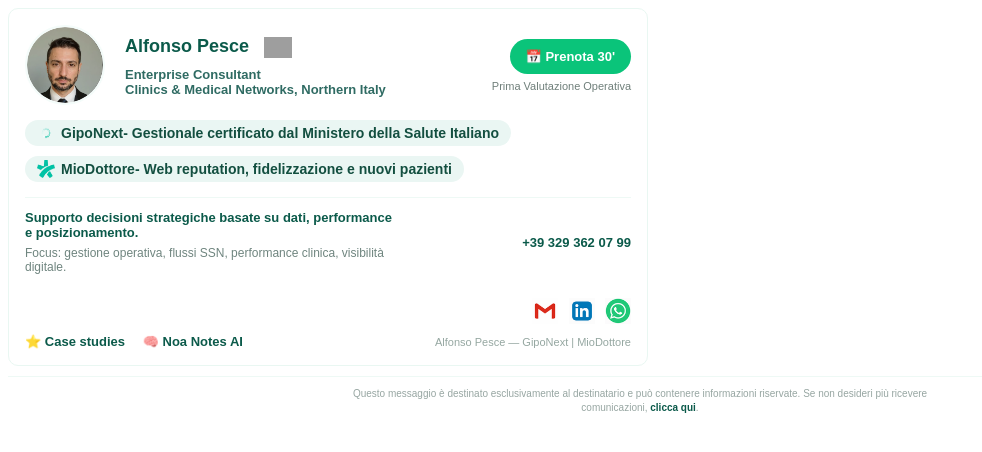
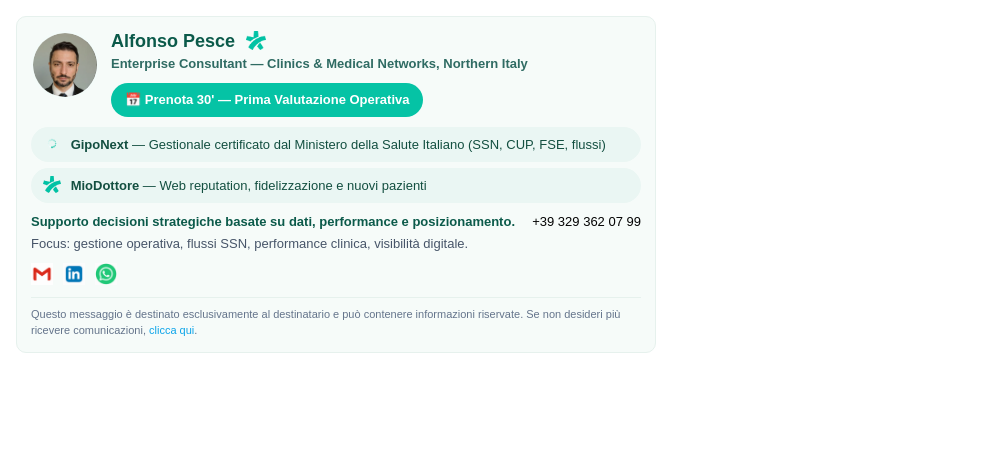
Before and after one commit to Alfpes24/firma_alf, a plain HTML site: page index.html in a window 1280 px wide. Shown: the whole page, without its empty margins (0-982 px from the left). Drawn offline with Linux system fonts and the light colour scheme; grey boxes are pictures that could not be loaded.

Commit message:
Update index.html

```diff
--- a/index.html
+++ b/index.html
@@ -1,143 +1,144 @@
-<!-- Firma: Consultative Premium — versione finale con loghi statici e link diretti -->
-<table cellpadding="0" cellspacing="0" border="0" style="font-family:Arial, Helvetica, sans-serif; color:#153B34; max-width:640px;">
+<!DOCTYPE html>
+<html lang="it">
+<head>
+<meta charset="utf-8">
+<meta name="viewport" content="width=device-width">
+<title>Firma — Alfonso Pesce</title>
+</head>
+<body style="margin:0; padding:0; background:#ffffff;">
+
+<!-- ===== Firma Alfonso Pesce — Gmail-safe & Mobile-first ===== -->
+<table role="presentation" cellpadding="0" cellspacing="0" border="0" style="width:100%; font-family:Arial,Helvetica,sans-serif; color:#0f172a;">
   <tr>
-    <td style="padding:16px; border-radius:10px; border:1px solid #e9f7f2;">
-      <!-- 1) IDENTITÀ -->
-      <table cellpadding="0" cellspacing="0" border="0" style="width:100%; vertical-align:middle;">
+    <td align="left" style="padding:16px;">
+      <table role="presentation" cellpadding="0" cellspacing="0" border="0" style="width:100%; max-width:640px; border:1px solid #E6F1ED; background:#F6FBF9; border-radius:10px;">
         <tr>
-          <td style="width:86px; vertical-align:middle; padding-right:14px;">
-            <img src="https://alfpes24.github.io/firma_alf/Alfonso.Pesce.png" alt="Alfonso Pesce" width="76" height="76"
-                 style="border-radius:50%; display:block; object-fit:cover; border:2px solid #f4fcfa;">
+          <td style="padding:14px;">
+
+            <!-- HEADER: Foto + Nome/Ruolo + CTA -->
+            <table role="presentation" cellpadding="0" cellspacing="0" border="0" style="width:100%;">
+              <tr>
+                <!-- FOTO (no height fisso → niente ovali) -->
+                <td valign="top" style="width:64px; padding:0 12px 0 0;">
+                  <img src="https://alfpes24.github.io/firma_alf/Alfonso.Pesce.png"
+                       alt="Alfonso Pesce" width="64"
+                       style="display:block; max-width:64px; height:auto; border-radius:50%; border:2px solid #f4fcfa; outline:0; vertical-align:middle;">
                 </td>
-          <td style="vertical-align:middle; padding-right:12px;">
-            <div style="font-size:18px; font-weight:800; color:#0b5a4a; line-height:1;">
+
+                <!-- Testo -->
+                <td valign="top" style="padding:0;">
+                  <div style="font-weight:800; font-size:18px; line-height:20px; margin:0 0 4px 0; color:#0b5a4a;">
                     Alfonso Pesce
-              <img src="https://prowly-prod.s3.eu-west-1.amazonaws.com/uploads/4818/assets/40124/miodottore-mktpl-symbol-turquoise.png"
-                   alt="MioDottore" width="28" height="28" style="vertical-align:middle; margin-left:10px; display:inline-block; object-fit:contain;">
+                    <!-- Simbolo MD (inline, piccolo, non deforma) -->
+                    <img src="https://alfpes24.github.io/firma_alf/logomd.png"
+                         alt="MioDottore" width="20" style="display:inline-block; height:auto; vertical-align:-3px; margin-left:6px; border:0; outline:0;">
                   </div>
-            <div style="font-size:13px; color:#2f6b63; margin-top:6px; font-weight:600;">
-              Enterprise Consultant <br> Clinics & Medical Networks, Northern Italy
+                  <div style="font-size:13px; line-height:18px; color:#2f6b63; margin:0 0 10px 0; font-weight:600;">
+                    Enterprise Consultant — Clinics &amp; Medical Networks, Northern Italy
                   </div>
-          </td>
-          <td style="vertical-align:middle; text-align:right; width:200px;">
-            <a href="https://calendar.app.google/aGek4jdhw3rHaxL37" target="_blank"
-               style="display:inline-block; padding:10px 16px; border-radius:26px; background:#0ac47a; color:#fff; font-weight:700; font-size:13px; text-decoration:none;">
-              📅 Prenota 30'
+
+                  <!-- CTA Calendario -->
+                  <div>
+                    <a href="https://calendar.app.google/aGek4jdhw3rHaxL37"
+                       style="display:inline-block; background:#05c3a5; color:#ffffff; font-size:13px; line-height:16px; font-weight:700; text-decoration:none; padding:9px 14px; border-radius:999px;">
+                       📅 Prenota 30' — Prima Valutazione Operativa
                     </a>
-            <div style="font-size:11px; color:#6f7f7a; margin-top:6px; text-align:right;">Prima Valutazione Operativa</div>
-          </td>
-        </tr>
-      </table>
-
-      <!-- 2) LOGHI GIPONEXT + MIODOTTORE -->
-      <div style="height:12px;"></div>
-      <table cellpadding="0" cellspacing="0" border="0" style="width:100%; font-family:Arial, Helvetica, sans-serif; font-size:14px;">
-        <tr>
-          <td style="padding:3px 0;">
-            <div style="display:inline-flex; align-items:center; background-color:#eaf6f3; border-radius:999px; padding:4px 12px; margin-bottom:4px;">
-              <img src="https://alfpes24.github.io/firma_alf/download.png" width="18" height="18" style="vertical-align:middle; border:none; margin-right:6px;">
-              <span style="color:#134f40; font-weight:600;">GipoNext- Gestionale certificato dal Ministero della Salute Italiano</span>
-            </div>
-          </td>
-        </tr>
-        <tr>
-          <td style="padding:3px 0;">
-            <div style="display:inline-flex; align-items:center; background-color:#eaf6f3; border-radius:999px; padding:4px 12px;">
-              <img src="https://alfpes24.github.io/firma_alf/logomd.png" width="18" height="18" style="vertical-align:middle; border:none; margin-right:6px;">
-              <span style="color:#134f40; font-weight:600;">MioDottore- Web reputation, fidelizzazione e nuovi pazienti</span>
                   </div>
                 </td>
               </tr>
             </table>
 
-      <!-- divider -->
-      <div style="height:12px;"></div>
-      <div style="border-top:1px solid #eef9f5;"></div>
-      <div style="height:12px;"></div>
+            <!-- SPACER -->
+            <div style="height:10px; line-height:10px;">&#8203;</div>
 
-      <!-- 3) VALUE LINE -->
-      <table cellpadding="0" cellspacing="0" border="0" style="width:100%; font-size:13px; color:#425e57;">
+            <!-- PILLARS con loghi statici -->
+            <table role="presentation" cellpadding="0" cellspacing="0" border="0" style="width:100%;">
               <tr>
-          <td style="vertical-align:middle; padding-right:12px;">
-            <div style="font-weight:700; color:#0b5a4a; font-size:13px;">
+                <td style="padding:0;">
+                  <div style="background:#EAF6F3; border-radius:999px; padding:8px 12px; font-size:13px; line-height:18px; margin:0 0 6px 0; color:#134f40;">
+                    <img src="https://alfpes24.github.io/firma_alf/download.png" alt="GipoNext" width="18" style="display:inline-block; height:auto; vertical-align:-3px; margin-right:6px; border:0;">
+                    <strong>GipoNext</strong> — Gestionale certificato dal Ministero della Salute Italiano (SSN, CUP, FSE, flussi)
+                  </div>
+                  <div style="background:#EAF6F3; border-radius:999px; padding:8px 12px; font-size:13px; line-height:18px; color:#134f40;">
+                    <img src="https://alfpes24.github.io/firma_alf/logomd.png" alt="MioDottore" width="18" style="display:inline-block; height:auto; vertical-align:-3px; margin-right:6px; border:0;">
+                    <strong>MioDottore</strong> — Web reputation, fidelizzazione e nuovi pazienti
+                  </div>
+                </td>
+              </tr>
+            </table>
+
+            <!-- SPACER -->
+            <div style="height:10px; line-height:10px;">&#8203;</div>
+
+            <!-- VALUE PROP + CONTATTI -->
+            <table role="presentation" cellpadding="0" cellspacing="0" border="0" style="width:100%;">
+              <tr>
+                <td valign="top" style="padding:0; font-size:13px; line-height:18px; color:#0f172a;">
+                  <div style="font-weight:700; color:#0b5a4a; margin:0 0 4px 0;">
                     Supporto decisioni strategiche basate su dati, performance e posizionamento.
                   </div>
-            <div style="font-size:12px; color:#6f857f; margin-top:6px;">
+                  <div style="color:#475569; margin:0;">
                     Focus: gestione operativa, flussi SSN, performance clinica, visibilità digitale.
                   </div>
                 </td>
-
-          <td style="vertical-align:middle; text-align:right; width:220px;">
-            <div style="font-size:13px; font-weight:700; color:#0b5a4a;">+39 329 362 07 99</div>
+                <td valign="top" align="right" style="padding:0; white-space:nowrap; font-size:13px; line-height:18px;">
+                  <a href="https://wa.me/393293620799?text=Ciao%20Alfonso" style="color:#040404; text-decoration:none;">+39&nbsp;329&nbsp;362&nbsp;07&nbsp;99</a><br>
 
                 </td>
               </tr>
             </table>
 
-      <!-- spazio -->
-      <div style="height:14px;"></div>
+            <!-- SPACER -->
+            <div style="height:10px; line-height:10px;">&#8203;</div>
 
-      <!-- 4) ICON STRIP STATICHE CON LINK DIRETTI -->
-      <div style="margin-top:10px; text-align:right;">
-        <a href="mailto:alfonso.pesce@miodottore.it" title="Gmail" style="display:inline-block; margin-left:6px;">
-          <img src="https://alfpes24.github.io/firma_alf/icon_gmail.png" width="26" height="26" style="border:none; vertical-align:middle;">
+            <!-- ICONE STATICHE (repo tuo) -->
+            <table role="presentation" cellpadding="0" cellspacing="0" border="0" style="width:auto;">
+              <tr>
+                <td style="padding:0 10px 0 0;">
+                  <a href="mailto:alfonso.pesce@miodottore.it" title="Email">
+                    <img src="https://alfpes24.github.io/firma_alf/icon_gmail.png" alt="Email"
+                         width="22" style="display:block; border:0; outline:0; height:auto;">
                   </a>
-        <a href="https://www.linkedin.com/in/alfonso-pesce-software-poliambulatori" target="_blank" title="LinkedIn" style="display:inline-block; margin-left:6px;">
-          <img src="https://alfpes24.github.io/firma_alf/icon_linkedin.png" width="26" height="26" style="border:none; vertical-align:middle;">
+                </td>
+                <td style="padding:0 10px 0 0;">
+                  <a href="https://www.linkedin.com/in/alfonso-pesce-software-poliambulatori" title="LinkedIn">
+                    <img src="https://alfpes24.github.io/firma_alf/icon_linkedin.png" alt="LinkedIn"
+                         width="22" style="display:block; border:0; outline:0; height:auto;">
                   </a>
-        <a href="https://wa.me/393293620799?text=Ciao%20Alfonso" target="_blank" title="WhatsApp" style="display:inline-block; margin-left:6px;">
-          <img src="https://alfpes24.github.io/firma_alf/icon_whatsapp.png" width="26" height="26" style="border:none; vertical-align:middle;">
+                </td>
+                <td style="padding:0;">
+                  <a href="https://wa.me/393293620799?text=Ciao%20Alfonso" title="WhatsApp">
+                    <img src="https://alfpes24.github.io/firma_alf/icon_whatsapp.png" alt="WhatsApp"
+                         width="22" style="display:block; border:0; outline:0; height:auto;">
                   </a>
+                </td>
+              </tr>
+            </table>
+
+            <!-- SPACER -->
+            <div style="height:12px; line-height:12px;">&#8203;</div>
+
+            <!-- DISCLAIMER unico -->
+            <table role="presentation" cellpadding="0" cellspacing="0" border="0" style="width:100%;">
+              <tr>
+                <td style="border-top:1px solid #E6F1ED; padding-top:8px;">
+                  <div style="font-size:11px; line-height:16px; color:#64748b;">
+                    Questo messaggio è destinato esclusivamente al destinatario e può contenere informazioni riservate.
+                    Se non desideri più ricevere comunicazioni,
+                    <a href="mailto:alfonso.pesce@miodottore.it?subject=Rimozione%20dalla%20mailing%20list&body=Buongiorno%2C%20desidero%20non%20ricevere%20pi%C3%B9%20comunicazioni."
+                       style="color:#0ea5e9; text-decoration:none;">clicca qui</a>.
                   </div>
+                </td>
+              </tr>
+            </table>
 
-      <!-- 5) RISORSE SECONDARIE + LUOGO -->
-      <table cellpadding="0" cellspacing="0" border="0" style="width:100%; font-size:13px; margin-top:10px;">
-        <tr>
-          <td style="vertical-align:middle;">
-            <a href="https://pro.miodottore.it/storie-di-successo" style="text-decoration:none; color:#0b5a4a; font-weight:600; margin-right:14px;">⭐ Case studies</a>
-            <a href="https://noa.ai/it/" style="text-decoration:none; color:#0b5a4a; font-weight:600;">🧠 Noa Notes AI</a>
-          </td>
-          <td style="vertical-align:middle; text-align:right; color:#95a7a1; font-size:11px;">
-            Alfonso Pesce — GipoNext | MioDottore<br>
           </td>
         </tr>
       </table>
     </td>
   </tr>
 </table>
-<!-- 6) DISCLAIMER / UNSUBSCRIBE (responsive + email-safe + single-line) -->
-<table width="100%" cellpadding="0" cellspacing="0" border="0" role="presentation" style="border-top:1px solid #eef9f5; margin-top:10px;">
-  <tr>
-    <td align="center" style="padding:10px 12px 0 12px;">
-      <table width="100%" cellpadding="0" cellspacing="0" border="0" role="presentation" style="max-width:640px;">
-        <tr>
-          <td class="footer-disclaimer" align="center" style="font-family:Arial,Helvetica,sans-serif; font-size:10px; color:#97a6a2; line-height:1.4; text-align:center; word-break:break-word;">
-            Questo messaggio è destinato esclusivamente al destinatario e può contenere informazioni riservate. Se non desideri più ricevere comunicazioni,
-            <a class="unsub-link" href="mailto:alfonso.pesce@miodottore.it?subject=Rimozione%20dalla%20mailing%20list&body=Buongiorno%2C%20desidero%20non%20ricevere%20pi%C3%B9%20comunicazioni." style="color:#0b5a4a; text-decoration:none; font-weight:600;">clicca qui</a>.
-          </td>
-        </tr>
-      </table>
-    </td>
-  </tr>
-</table>
+<!-- ===== END Firma ===== -->
 
-
-<!-- Mobile tweaks (supportati da Gmail/Apple Mail) -->
-<style>
-@media screen and (max-width:480px){
-  .footer-disclaimer{
-    font-size:13px !important;
-    line-height:1.6 !important;
-    padding-top:10px !important;
-  }
-  .unsub-link{
-    display:inline-block !important;
-    padding:10px 14px !important;
-    border:1px solid #0b5a4a !important;
-    border-radius:6px !important;
-    margin-top:8px !important;
-  }
-}
-</style>
-
-</div>
+</body>
+</html>
```
Lines whose indentation alone changed are shown as unchanged.
